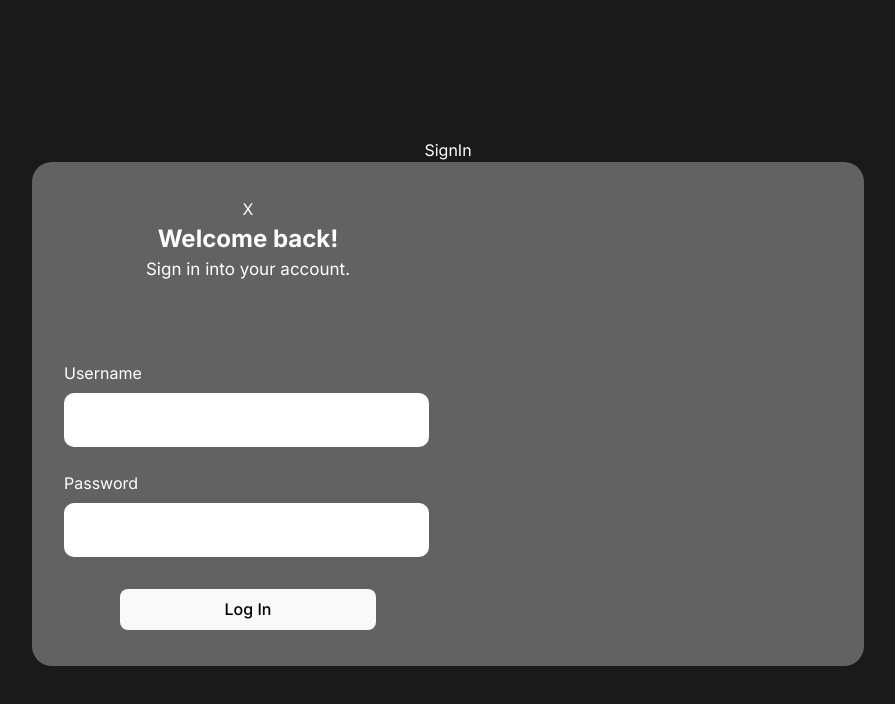
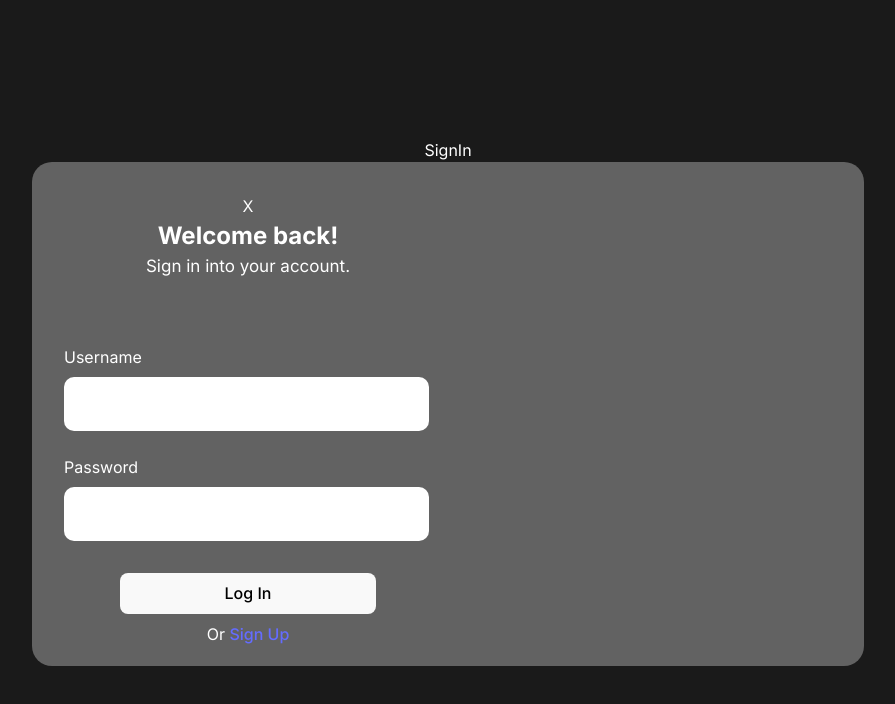
Before and after one commit to Alcyone47/Demo1, a React (Vite) app in the folder proffernet/: page /signin in a window 1280 px wide. Shown: the top 704 px of the page, without its empty margins (192-1087 px from the left). Built offline with nearby package versions, Linux system fonts and the light colour scheme.

Commit message:
routing for login page buttons

```diff
--- a/proffernet/src/CSS/SignIn.css
+++ b/proffernet/src/CSS/SignIn.css
@@ -86,10 +86,16 @@ p{
     justify-content: space-between;
     align-items: center;
     justify-content: center;
+    flex-direction: column;
+}
+
+a:hover{
+    cursor: pointer;
 }
 
 button{
     margin-top: 2em;
+    margin-bottom: 0.5em;
     width: 20vw;
     max-width: 90%;
 }
--- a/proffernet/src/pages/SignIn.jsx
+++ b/proffernet/src/pages/SignIn.jsx
@@ -1,7 +1,6 @@
 import React from 'react';
 import { useNavigate } from 'react-router-dom';
 import '../CSS/SignIn.css';
-import Home from './Home'
 
 const SignIn = () => {
   const navigate = useNavigate();
@@ -9,8 +8,12 @@ const SignIn = () => {
   const handleLogin = () => {
     // Perform authentication logic if needed
     // After successful login, navigate to the desired route
-    navigate(Home); // Replace '/dashboard' with the actual route you want to navigate to
+    navigate('/'); // Navigate to the home page
   };
+
+  const handleSignup = () => {
+    navigate('/SignUp')
+  }
 
   return (
     <>
@@ -36,6 +39,9 @@ const SignIn = () => {
             </div>
             <div className='btn__container'>
               <button onClick={handleLogin}>Log In</button>
+              <div>
+                Or <a onClick={handleSignup}>Sign Up</a>
+              </div>
             </div>
           </div>
         </div>
```
Also changed, not shown: proffernet/src/pages/Home.jsx (+1 -6 lines). Lines whose indentation alone changed are shown as unchanged.
